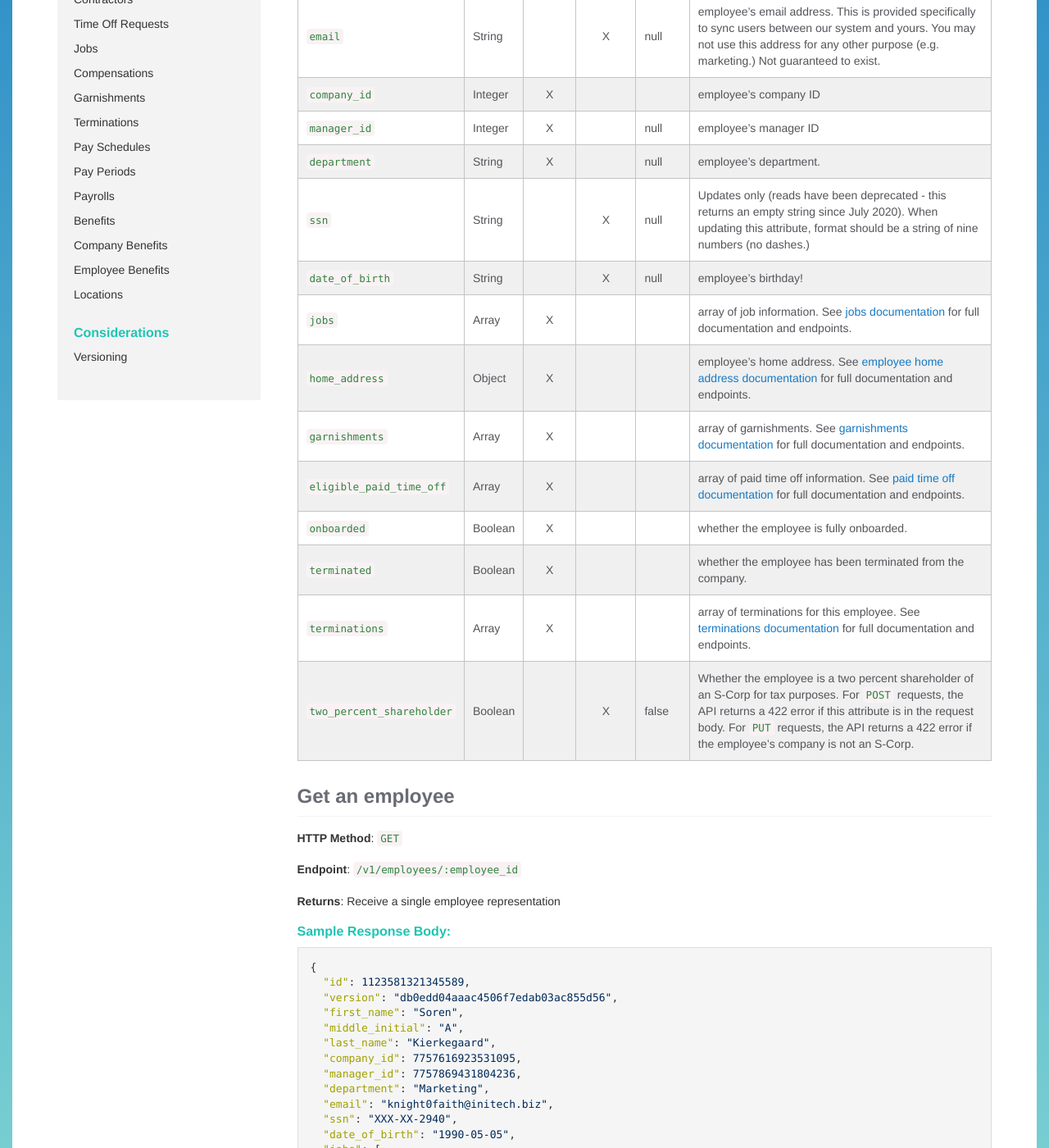
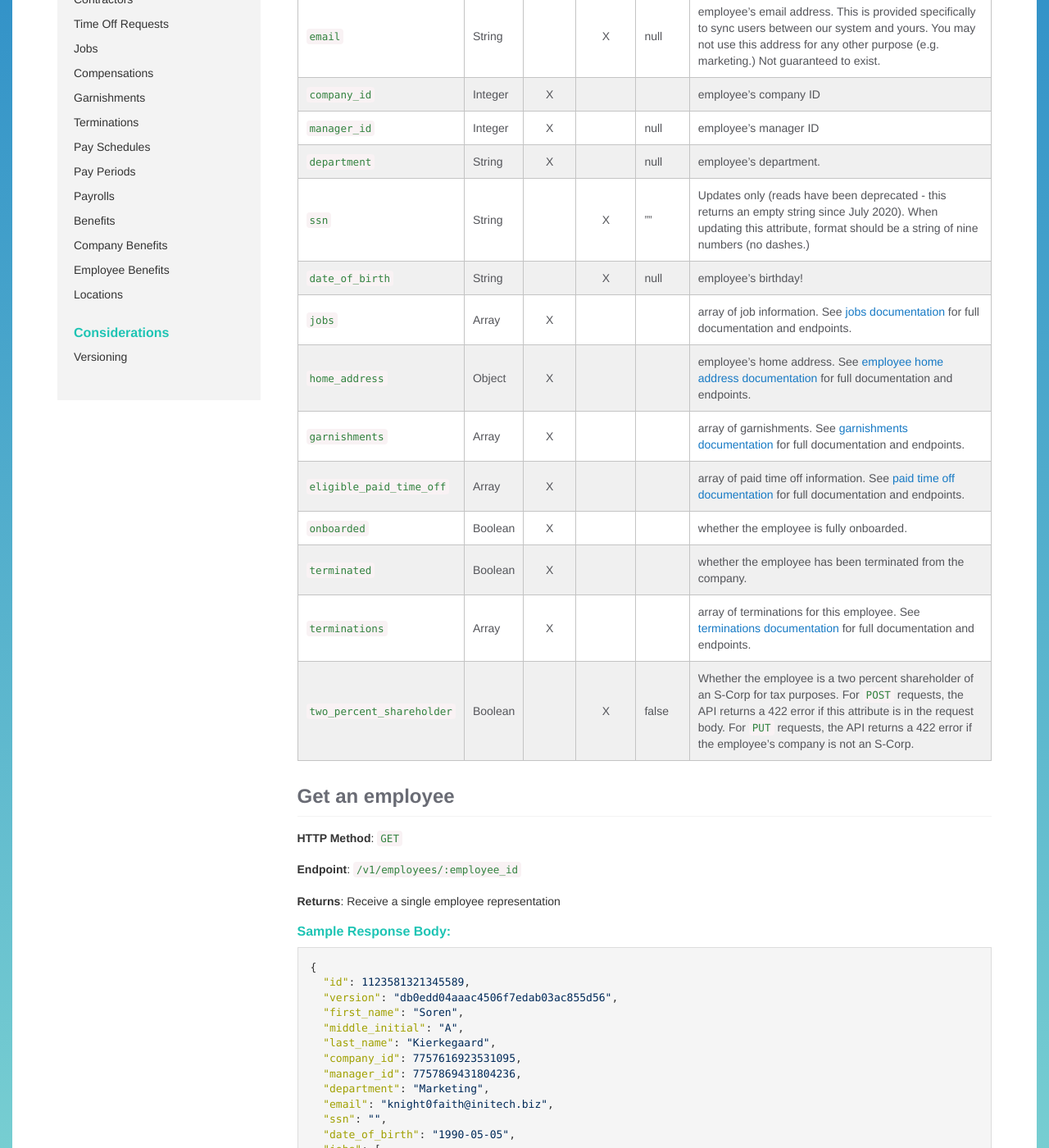
Before and after one commit to Gusto/gusto.github.io, a Jekyll site: the page built from _posts/2013-08-07-employees.markdown, in a window 1280 px wide and 1400 px high, scrolled down 620 px. Shown: the whole window at 82% size. Built offline with Jekyll 4.4.1, drawn with Linux system fonts in a browser that asks for light colours.

Commit message:
more changes

```diff
--- a/_posts/2013-08-07-employees.markdown
+++ b/_posts/2013-08-07-employees.markdown
@@ -19,7 +19,7 @@
 | `company_id`                  | Integer           |     X     |          |         | employee's company ID
 | `manager_id`                  | Integer           |     X     |          | null    | employee's manager ID
 | `department`                  | String            |     X     |          | null    | employee's department.
-| `ssn`                         | String            |           |    X     | null    | Updates only (reads have been deprecated - this returns an empty string since July 2020). When updating this attribute, format should be a string of nine numbers (no dashes.)
+| `ssn`                         | String            |           |    X     | ""      | Updates only (reads have been deprecated - this returns an empty string since July 2020). When updating this attribute, format should be a string of nine numbers (no dashes.)
 | `date_of_birth`               | String            |           |    X     | null    | employee's birthday!
 | `jobs`                        | Array             |     X     |          |         | array of job information. See <a href="/v1/jobs">jobs documentation</a> for full documentation and endpoints.
 | `home_address`                | Object            |     X     |          |         | employee's home address. See <a href="/v1/employee_home_address">employee home address documentation</a> for full documentation and endpoints.
@@ -51,7 +51,7 @@
   "manager_id": 7757869431804236,
   "department": "Marketing",
   "email": "knight0faith@initech.biz",
-  "ssn": "XXX-XX-2940",
+  "ssn": "",
   "date_of_birth": "1990-05-05",
   "jobs": [
     {
@@ -119,7 +119,7 @@
     "manager_id": 7757869431804236,
     "department": "Marketing",
     "email": "knight0faith@initech.biz",
-    "ssn": "XXX-XX-2940",
+    "ssn": "",
     "date_of_birth": "1990-05-05",
     "jobs": [
       {
```
